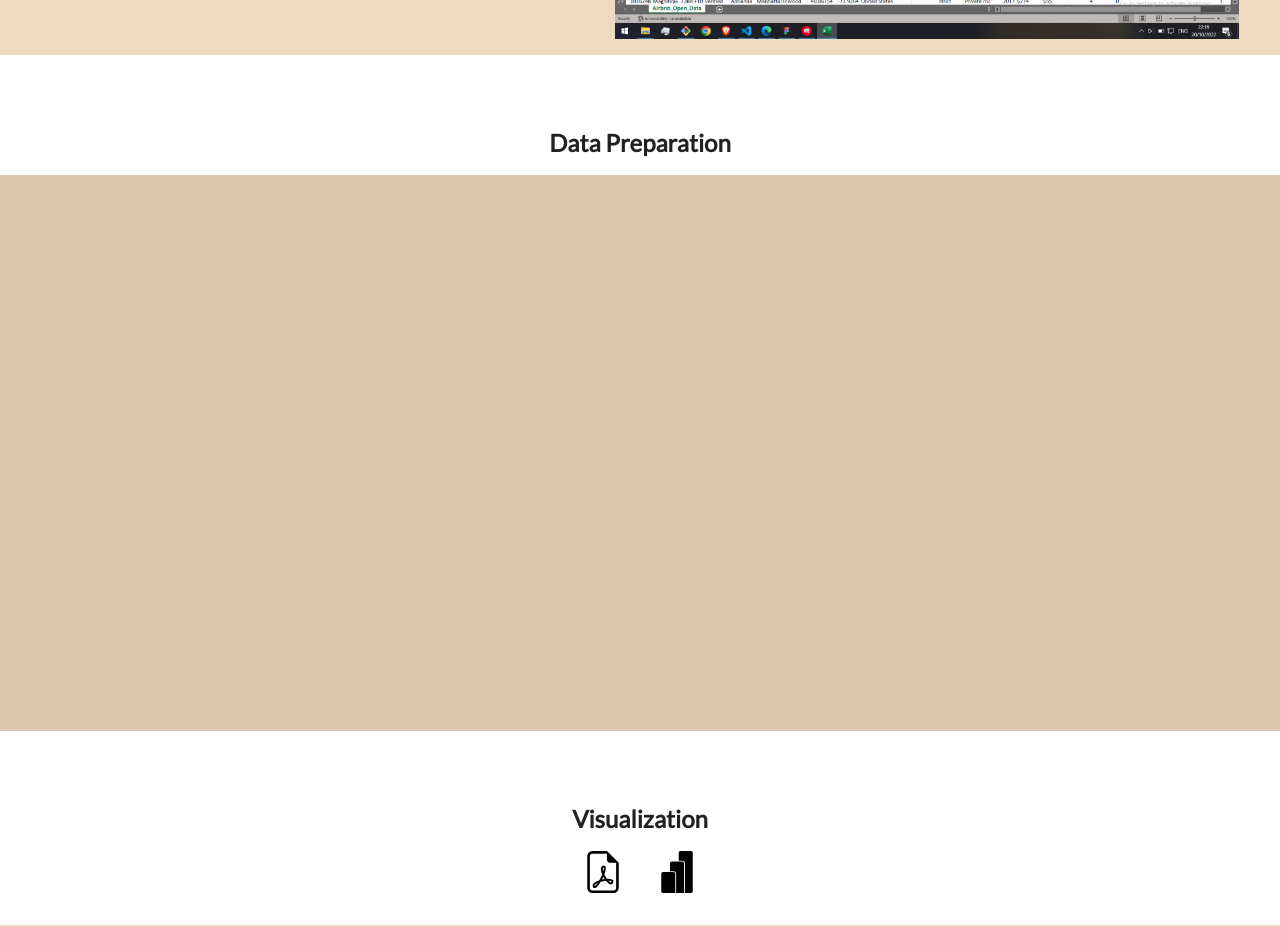
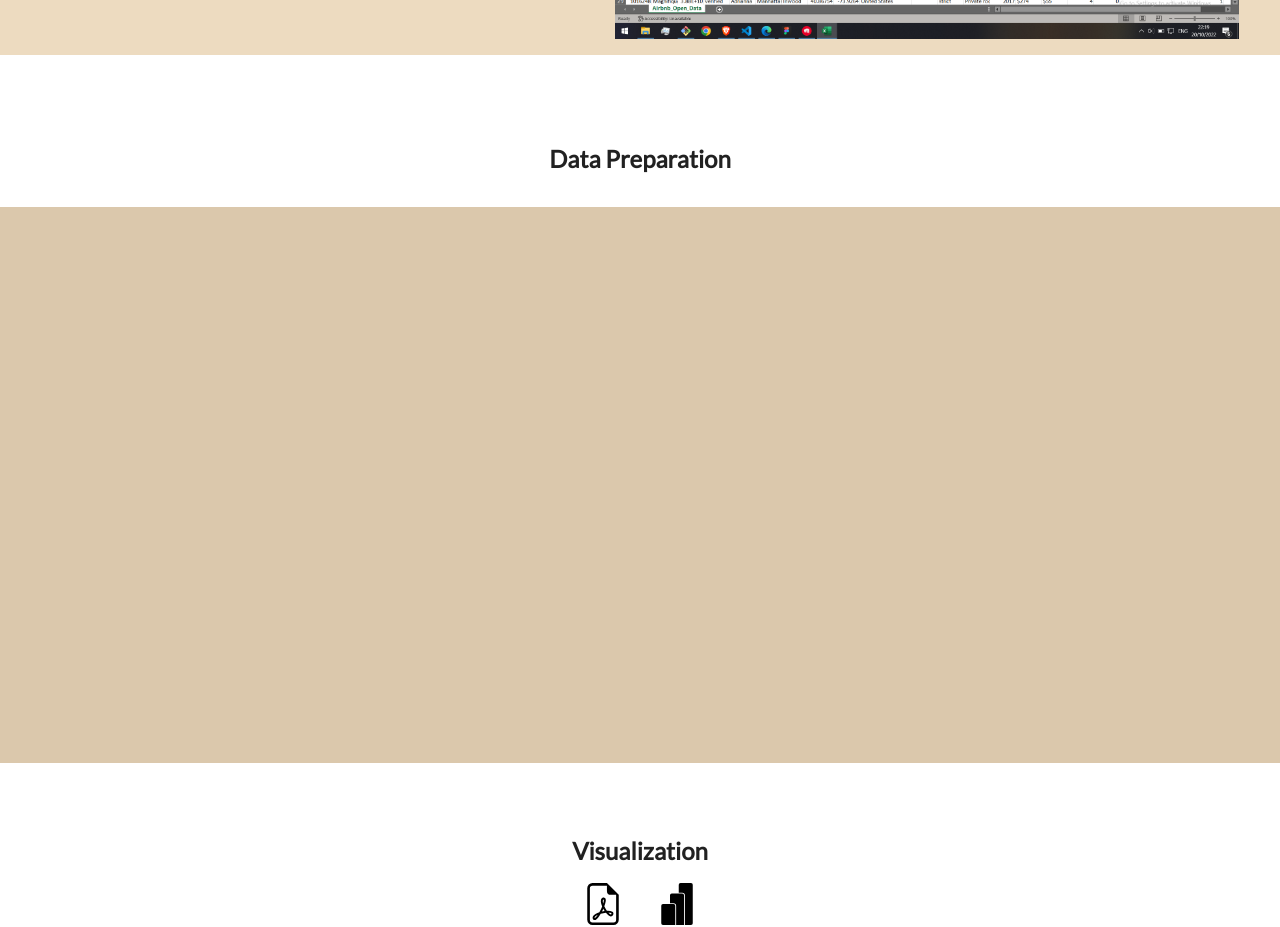
Before and after one commit to hafizn24/hafiz-airbnb, a React (Create React App) app: page / in a window 1280 px wide. Shown: the part 1220-2147 px from the top of the page. Built offline with nearby package versions, Linux system fonts and the light colour scheme.

Commit message:
Adjust Size for Prep

```diff
--- a/src/components/Prep.js
+++ b/src/components/Prep.js
@@ -5,14 +5,14 @@ import pdf from './pdf/Airbnb Preprocessing.pdf'
 function Prep() {
   return (
     <>
-        <Box sx={{mt:0, mb:2}}>
+        <Box sx={{mt:0, mb:2, p:2}}>
             <Typography variant='h5' align="center"><b>Data Preparation</b></Typography>
         </Box>
         <Box
           align="center"
             sx={{
                 width: '100%',
-                height: '1000',
+                height: 'auto',
                 backgroundColor: 'secondary.main',
             }}
         >
```
